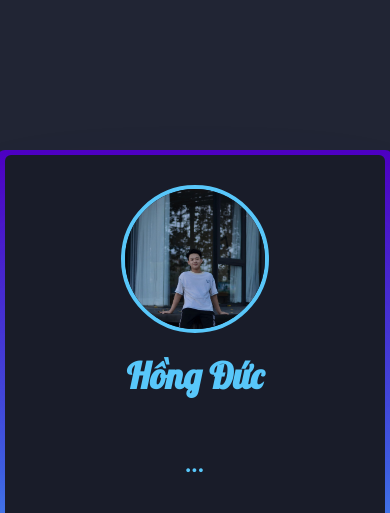
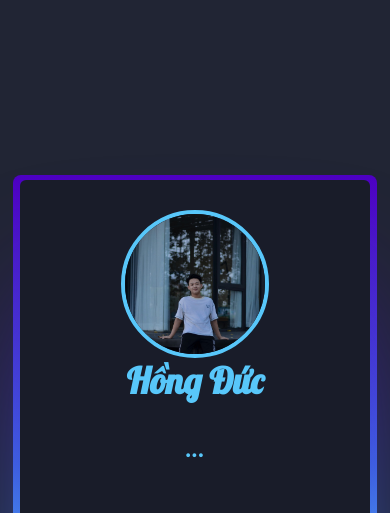
Before and after one commit to hongducct/magic-card, a plain HTML site: page index.html in a window 390 px wide. Shown: the top 513 px of the page. Drawn offline with Linux system fonts and the light colour scheme.

Commit message:
Update main.css

```diff
--- a/main.css
+++ b/main.css
@@ -144,3 +144,13 @@ a {
 h2{
     margin: 50px;
 }
+
+@media (max-width: 400px)  {
+    :root {
+        --card-height: 500px;
+        --card-width: 350px;
+    }
+    h2 {
+        margin: 30px;
+    }
+}
```
